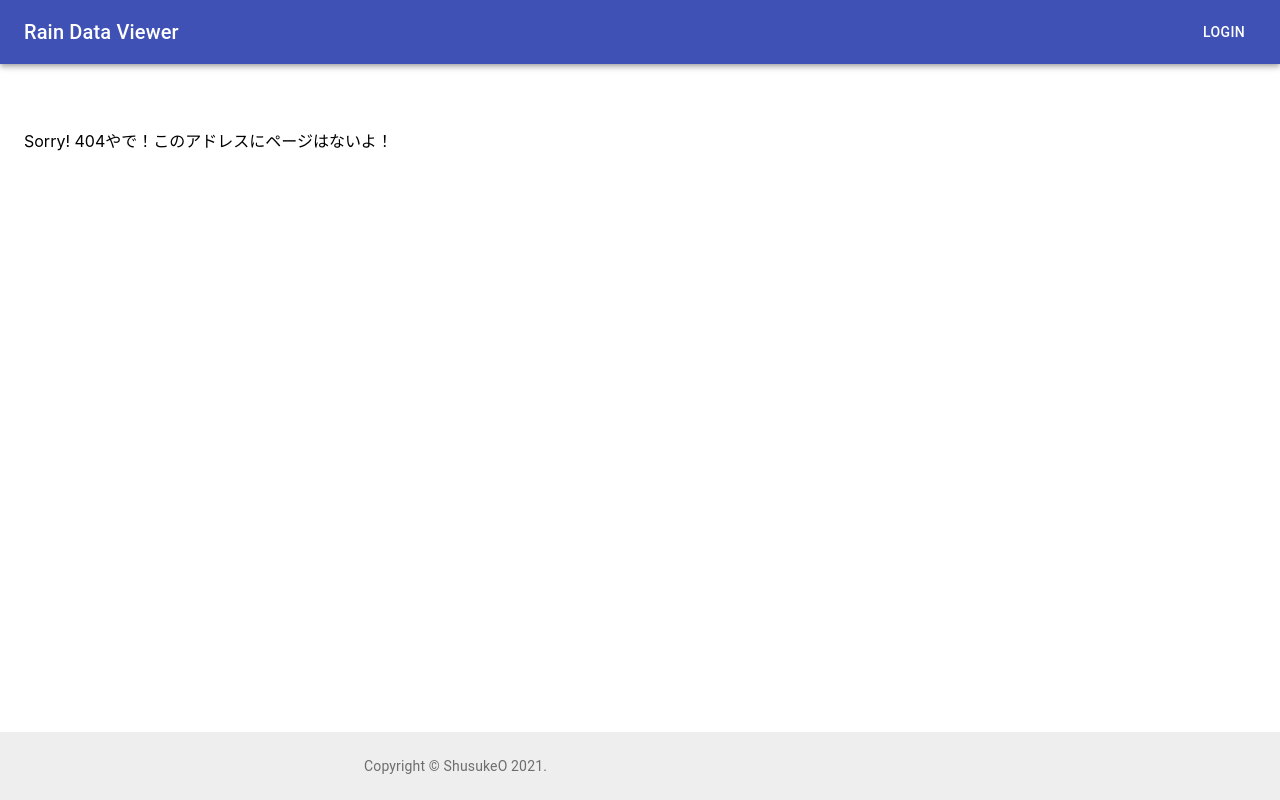
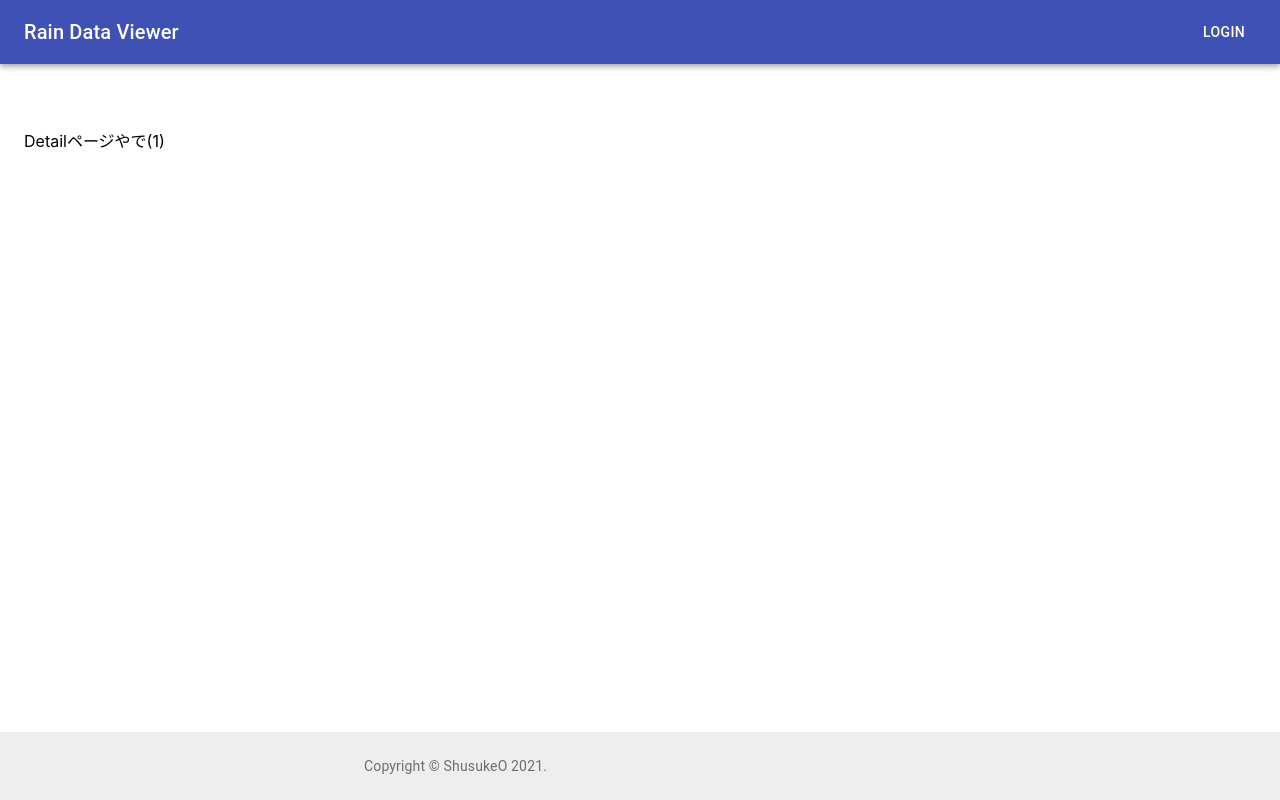
Before and after one commit to shusukeO/rain-data-viewer, a React (Create React App) app: page /Detail/1 in a window 1280 px wide. Built offline with nearby package versions, Linux system fonts and the light colour scheme.

Commit message:
パスパラメータ対応

```diff
--- a/src/App.js
+++ b/src/App.js
@@ -50,7 +50,7 @@ const App = () => {
             <Route exact path="/">
               <Home />
             </Route>
-            <Route exact path="/Detail">
+            <Route exact path="/Detail/:id">
               <Detail />
             </Route>
             <Route>Sorry! 404やで！このアドレスにページはないよ！</Route>
--- a/src/components/Detail/Detail.jsx
+++ b/src/components/Detail/Detail.jsx
@@ -1,9 +1,13 @@
-import React from 'react'
+import React from 'react';
+import { useParams } from 'react-router-dom';
 
 const Detail = () => {
+
+    const {id} = useParams();
+
     return (
         <div>
-            Detailページやで
+            Detailページやで({id})
         </div>
     )
 }
--- a/src/components/Home/Home.jsx
+++ b/src/components/Home/Home.jsx
@@ -21,7 +21,7 @@ const columns = [
           size="small"
           style={{ marginLeft: 16 }}
           component={Link}
-          to={`Detail?id=${params.id}`}
+          to={`Detail/${params.id}`}
         >
           Open
         </Button>
```
